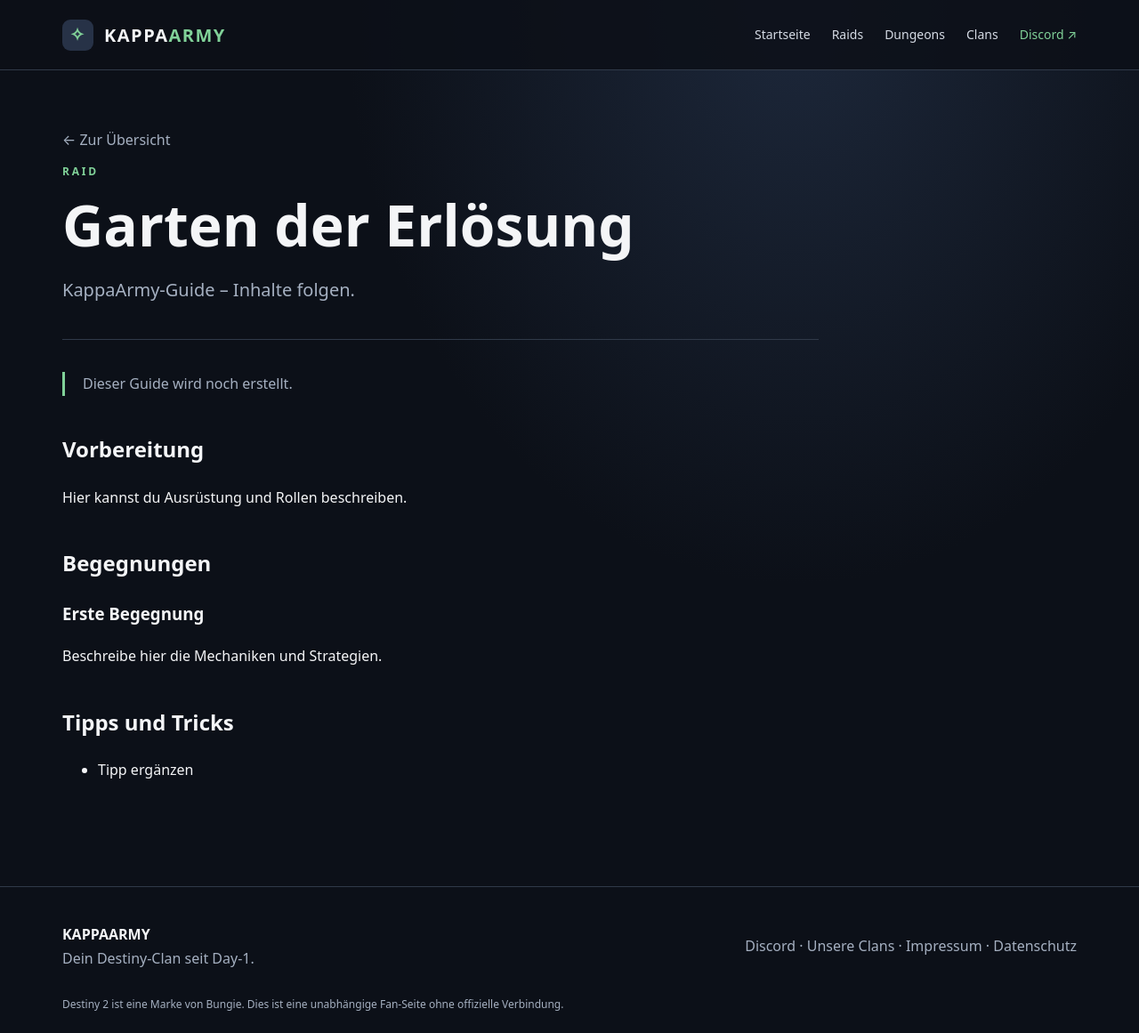
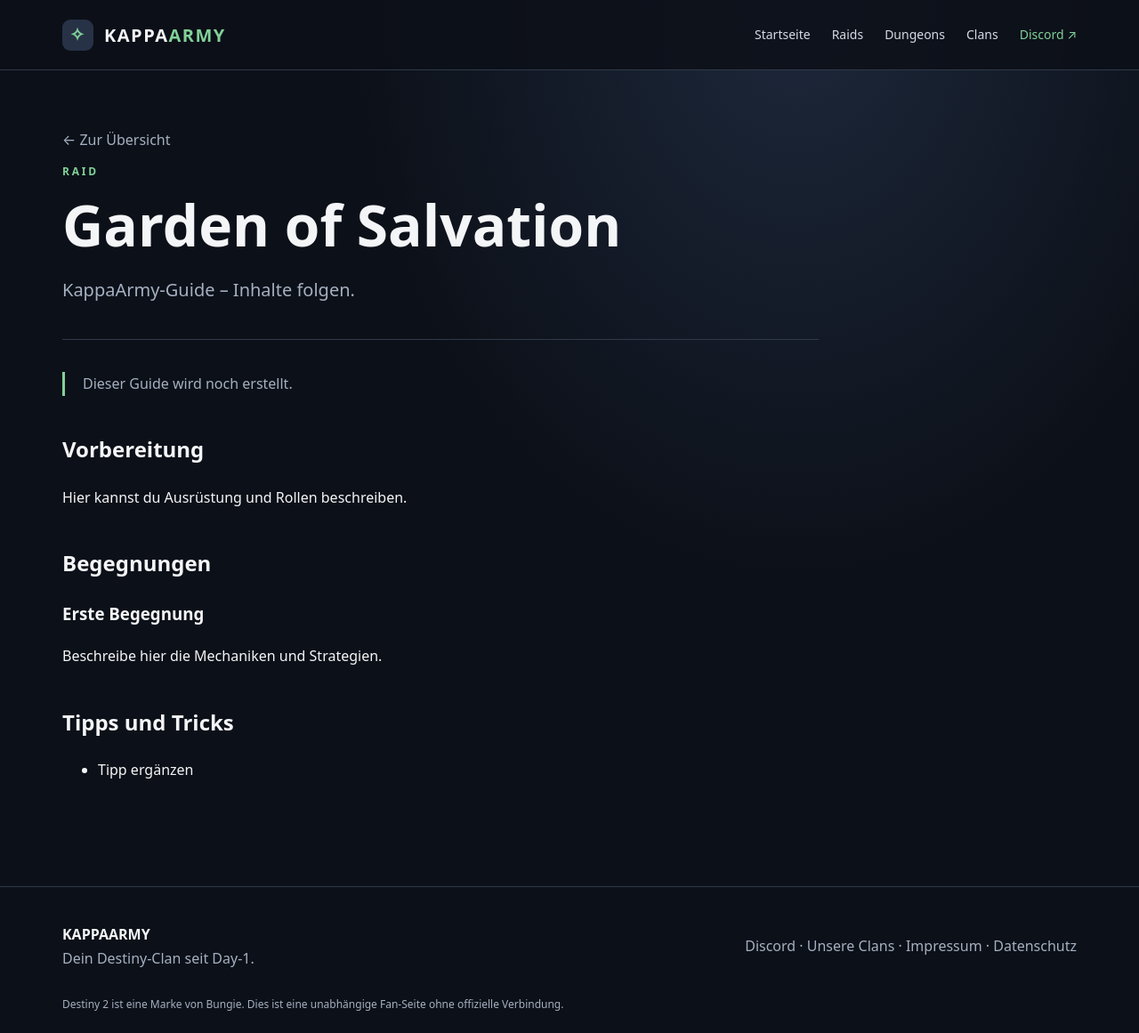
Before and after one commit to KappaArmy/KappaArmy, a Jekyll site: the page built from _raids/garden_of_salvation.md, in a window 1280 px wide. Shown: the whole page at 89% size. Built offline with Jekyll 4.4.1, drawn with Linux system fonts in a browser that asks for light colours.

Commit message:
Use English guide title

```diff
--- a/_raids/garden_of_salvation.md
+++ b/_raids/garden_of_salvation.md
@@ -1,5 +1,5 @@
 ---
-title: "Garten der Erlösung"
+title: "Garden of Salvation"
 description: "KappaArmy-Guide – Inhalte folgen."
 ---
 
```
